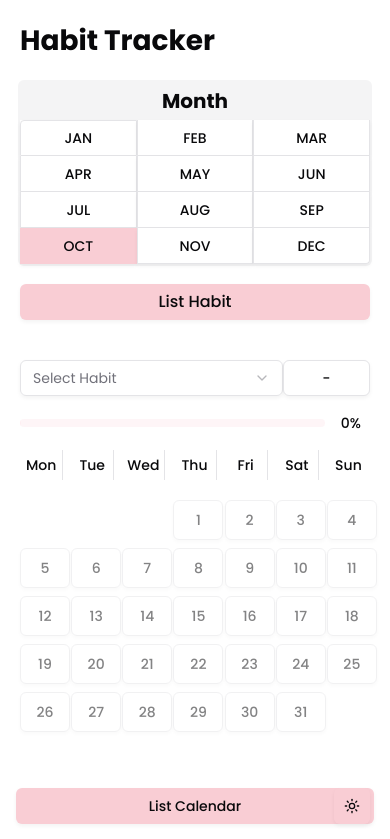
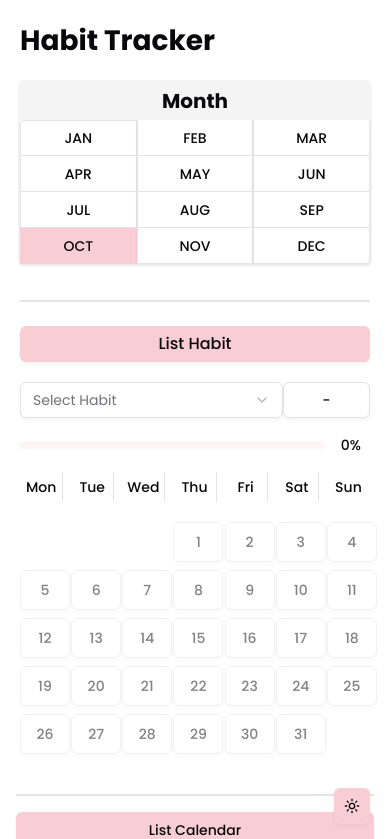
Before and after one commit to Fadhil-Sabar/habit-tracker, a SvelteKit app: page / in a window 390 px wide. Shown: the top 839 px of the page. Built offline with nearby package versions, Linux system fonts and the light colour scheme.

Commit message:
[UPDATE] better readability mobile

```diff
--- a/src/lib/components/calendar/calendar.svelte
+++ b/src/lib/components/calendar/calendar.svelte
@@ -485,7 +485,8 @@
 		</div>
 	</div>
 
-	<div class="flex p-4 md:hidden">
+	<div class="flex flex-col p-4 md:hidden">
+		<div class="w-full -translate-y-4 border md:hidden"></div>
 		<Popover>
 			<PopoverTrigger class="w-full">
 				<Button class="w-full">List Calendar</Button>
--- a/src/routes/+page.svelte
+++ b/src/routes/+page.svelte
@@ -159,9 +159,12 @@
 			</ButtonGroup>
 		</div>
 
+		<div class="w-full translate-y-4 border md:hidden"></div>
+
 		<Popover>
-			<PopoverTrigger class={buttonVariants({ variant: 'default' }) + ' mt-auto text-[1em]'}
-				>List Habit</PopoverTrigger
+			<PopoverTrigger
+				class={buttonVariants({ variant: 'default' }) +
+					' translate-y-5 text-[1em] md:mt-auto md:translate-0'}>List Habit</PopoverTrigger
 			>
 			<PopoverContent class="w-full min-w-[400px]" align="center">
 				<div
```
